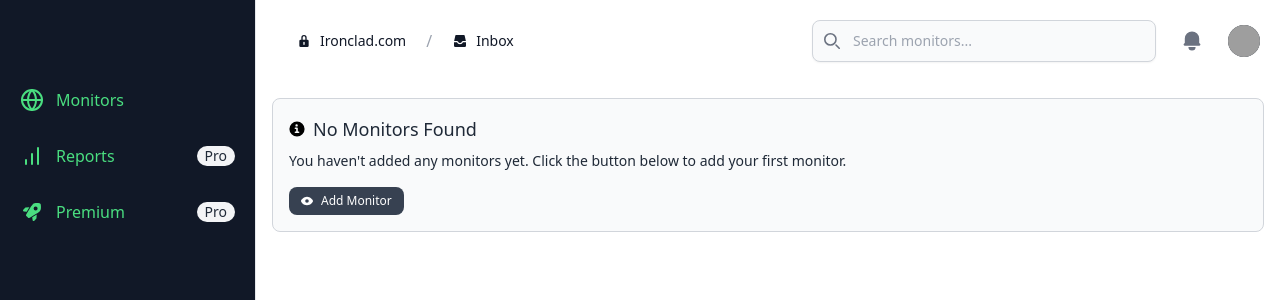
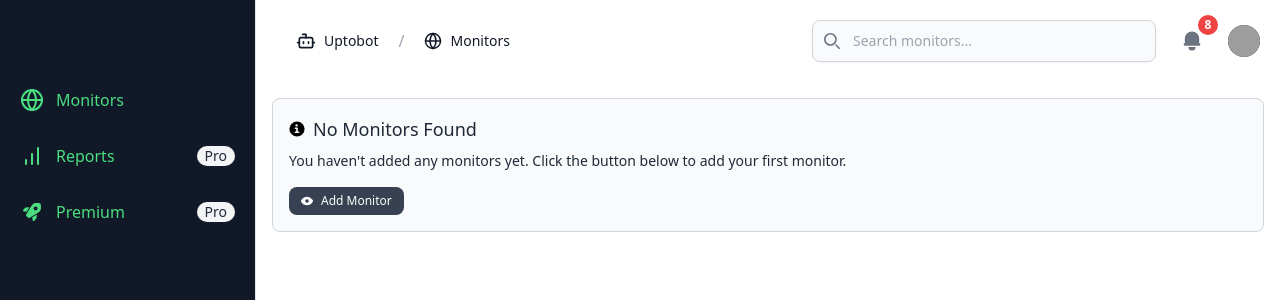
Before and after one commit to Mark-Oise/Uptobot, a Django app: template templates/dashboard/dashboard_home.html in a window 1280 px wide. Shown: the top 300 px of the page. Run offline with Django 4.2, Linux system fonts and the light colour scheme; the template is opened without the code that fills it: values that come from a table or form of the project are taken from there, others are empty; some libraries are stand-ins or nearby versions; grey boxes are pictures that could not be loaded.

Commit message:
Some navbar updates

```diff
--- a/templates/dashboard/components/navbar.html
+++ b/templates/dashboard/components/navbar.html
@@ -21,14 +21,19 @@
                                 <button id="dropdownProject" data-dropdown-toggle="dropdown-project"
                                     class="inline-flex items-center px-3 py-2 text-sm font-normal text-center text-gray-900 bg-white rounded-lg hover:bg-gray-100 focus:ring-4 focus:outline-none focus:ring-gray-100 dark:bg-gray-900 dark:hover:bg-gray-800 dark:text-white dark:focus:ring-gray-700">
 
-                                    <svg class="w-4 h-4 me-2" aria-hidden="true" xmlns="http://www.w3.org/2000/svg"
-                                        width="24" height="24" fill="currentColor" viewBox="0 0 24 24">
-                                        <path fill-rule="evenodd"
-                                            d="M8 10V7a4 4 0 1 1 8 0v3h1a2 2 0 0 1 2 2v7a2 2 0 0 1-2 2H7a2 2 0 0 1-2-2v-7a2 2 0 0 1 2-2h1Zm2-3a2 2 0 1 1 4 0v3h-4V7Zm2 6a1 1 0 0 1 1 1v3a1 1 0 1 1-2 0v-3a1 1 0 0 1 1-1Z"
-                                            clip-rule="evenodd" />
+
+
+                                    <svg xmlns="http://www.w3.org/2000/svg" width="20" height="20" viewBox="0 0 24 24"
+                                        fill="none" stroke="currentColor" stroke-width="2" stroke-linecap="round"
+                                        stroke-linejoin="round" class="lucide lucide-bot me-2">
+                                        <path d="M12 8V4H8" />
+                                        <rect width="16" height="12" x="4" y="8" rx="2" />
+                                        <path d="M2 14h2" />
+                                        <path d="M20 14h2" />
+                                        <path d="M15 13v2" />
+                                        <path d="M9 13v2" />
                                     </svg>
-
-                                    Ironclad.com
+                                    Uptobot
                                 </button>
 
                             </div>
@@ -39,14 +44,16 @@
                                 <button id="dropdownDatabase" data-dropdown-toggle="dropdown-database"
                                     class="inline-flex items-center px-3 py-2 text-sm font-normal text-center text-gray-900 bg-white rounded-lg hover:bg-gray-100 focus:ring-4 focus:outline-none focus:ring-gray-100 dark:bg-gray-900 dark:hover:bg-gray-800 dark:text-white dark:focus:ring-gray-700">
 
-                                    <svg class="w-4 h-4 me-2" aria-hidden="true" xmlns="http://www.w3.org/2000/svg"
-                                        width="24" height="24" fill="currentColor" viewBox="0 0 24 24">
-                                        <path fill-rule="evenodd"
-                                            d="M5.024 3.783A1 1 0 0 1 6 3h12a1 1 0 0 1 .976.783L20.802 12h-4.244a1.99 1.99 0 0 0-1.824 1.205 2.978 2.978 0 0 1-5.468 0A1.991 1.991 0 0 0 7.442 12H3.198l1.826-8.217ZM3 14v5a2 2 0 0 0 2 2h14a2 2 0 0 0 2-2v-5h-4.43a4.978 4.978 0 0 1-9.14 0H3Z"
-                                            clip-rule="evenodd" />
+
+                                    <svg xmlns="http://www.w3.org/2000/svg" width="18" height="18" viewBox="0 0 24 24"
+                                        fill="none" stroke="currentColor" stroke-width="2" stroke-linecap="round"
+                                        stroke-linejoin="round" class="lucide lucide-globe me-2">
+                                        <circle cx="12" cy="12" r="10" />
+                                        <path d="M12 2a14.5 14.5 0 0 0 0 20 14.5 14.5 0 0 0 0-20" />
+                                        <path d="M2 12h20" />
                                     </svg>
 
-                                    Inbox
+                                    Monitors
                                 </button>
 
                             </div>
@@ -69,7 +76,7 @@
                                 </svg>
                             </div>
                             <input hx-get="{% url 'monitor:search_monitors' %}"
-                                hx-trigger="input changed delay:500ms, search" hx-target="#monitor-container"
+                                hx-trigger="input changed delay:500ms, search" hx-target="#monitor-listing"
                                 name="search" type="search" id="monitor-search"
                                 class="bg-gray-50 border border-gray-300 text-gray-900 text-sm rounded-lg focus:ring-green-400 focus:border-green-500 block w-full ps-10 p-2.5 shadow-sm dark:bg-gray-700 dark:border-gray-600 dark:placeholder-gray-400 dark:text-white dark:focus:ring-blue-500 dark:focus:border-blue-500"
                                 placeholder="Search monitors..." />
@@ -78,7 +85,7 @@
 
                     <div class="flex-shrink-0 flex items-center space-x-4">
                         <button type="button" data-dropdown-toggle="notification-dropdown"
-                            class="p-2 text-gray-500 rounded-lg hover:text-gray-900 hover:bg-gray-100 dark:text-gray-400 dark:hover:text-white dark:hover:bg-gray-700">
+                            class="relative p-2 text-gray-500 rounded-lg hover:text-gray-900 hover:bg-gray-100 dark:text-gray-400 dark:hover:text-white dark:hover:bg-gray-700">
                             <span class="sr-only">View notifications</span>
 
                             <svg class="w-6 h-6" fill="currentColor" viewBox="0 0 20 20"
@@ -87,6 +94,10 @@
                                     d="M10 2a6 6 0 00-6 6v3.586l-.707.707A1 1 0 004 14h12a1 1 0 00.707-1.707L16 11.586V8a6 6 0 00-6-6zM10 18a3 3 0 01-3-3h6a3 3 0 01-3 3z">
                                 </path>
                             </svg>
+                            <div
+                                class="absolute inline-flex items-center justify-center w-6 h-6 text-xs font-bold text-white bg-red-500 border-2 border-white rounded-full -top-2 -end-2 dark:border-gray-900">
+                                8</div>
+
                         </button>
                         <button type="button"
                             class="flex text-sm bg-gray-800 rounded-full focus:ring-4 focus:ring-gray-300 dark:focus:ring-gray-600"
```
